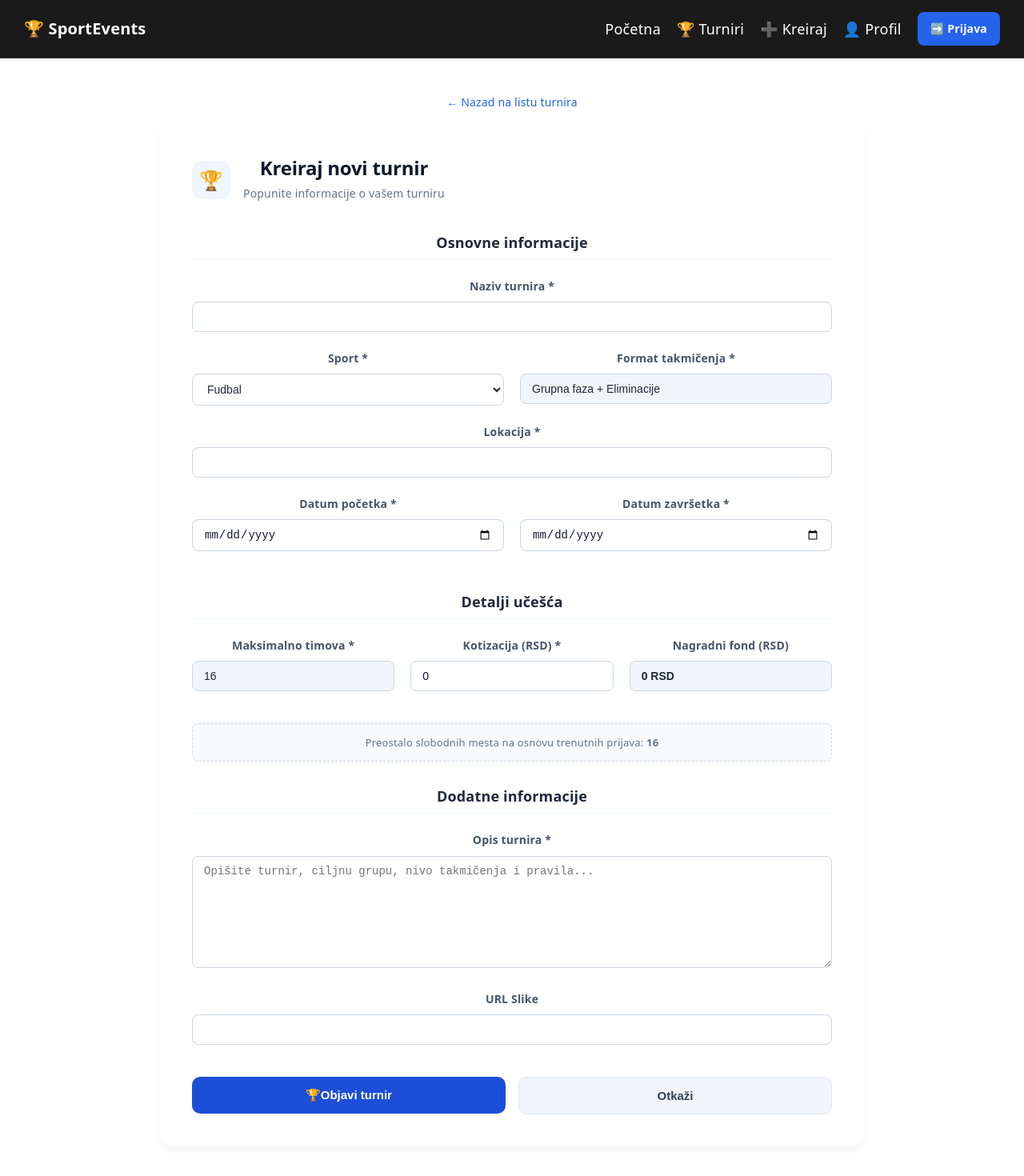
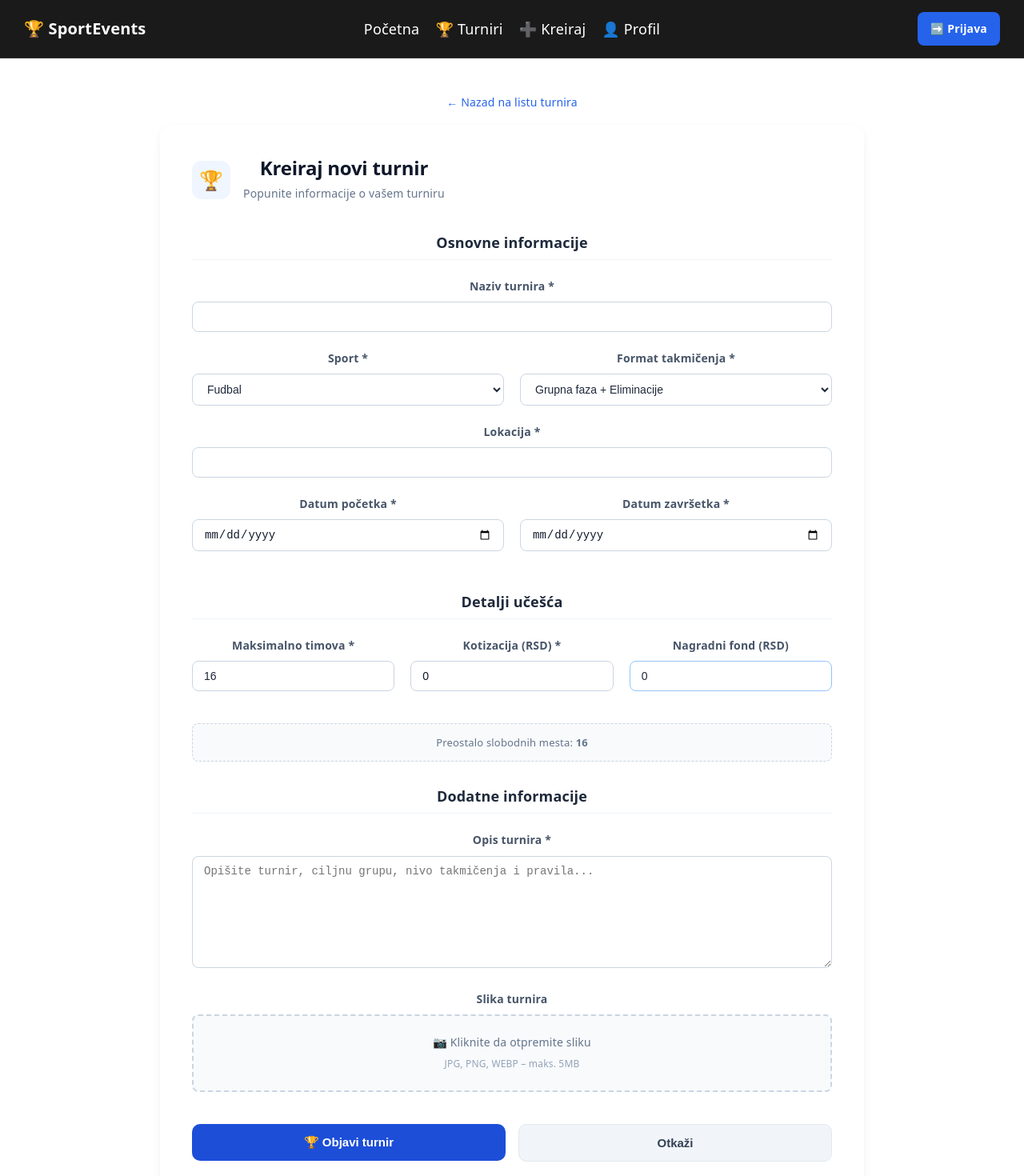
Before and after one commit to elab-development/klijentske-veb-tehnologije-2024-2024-0314-sportski-dogadjaji-turniri, a React (Vite) app: page /kreiraj-turnir in a window 1280 px wide. Shown: the top 1470 px of the page at 80% size. Built offline with nearby package versions, Linux system fonts and the light colour scheme.

Commit message:
Ispravke 2

```diff
--- a/src/komponente/LokacijaVreme.tsx
+++ b/src/komponente/LokacijaVreme.tsx
@@ -22,6 +22,7 @@ export const LokacijaVreme: React.FC<LokacijaVremeProps> = ({ lokacija }) => {
     const [vreme, setVreme] = useState<VremenskiPodaci | null>(null);
     const [ucitavanje, setUcitavanje] = useState<boolean>(true);
     const [greska, setGreska] = useState<string | null>(null);
+    const [koordinate, setKoordinate] = useState<{ lat: number; lon: number } | null>(null);
 
     useEffect(() => {
         let aktivno = true;
@@ -33,6 +34,8 @@ export const LokacijaVreme: React.FC<LokacijaVremeProps> = ({ lokacija }) => {
                 const geoData = await geoRes.json();
                 const lat = geoData[0] ? parseFloat(geoData[0].lat) : 44.787197;
                 const lon = geoData[0] ? parseFloat(geoData[0].lon) : 20.4489216;
+
+                if (aktivno) setKoordinate({ lat, lon });
 
                 const weatherRes = await fetch(`https://api.open-meteo.com/v1/forecast?latitude=${lat}&longitude=${lon}&current_weather=true`);
                 if (!weatherRes.ok) throw new Error("Greška pri učitavanju vremena");
@@ -55,6 +58,10 @@ export const LokacijaVreme: React.FC<LokacijaVremeProps> = ({ lokacija }) => {
         ucitaj();
         return () => { aktivno = false; };
     }, [lokacija]);
+
+    const mapSrc = koordinate
+        ? `https://www.openstreetmap.org/export/embed.html?bbox=${koordinate.lon - 0.05}%2C${koordinate.lat - 0.03}%2C${koordinate.lon + 0.05}%2C${koordinate.lat + 0.03}&layer=mapnik&marker=${koordinate.lat}%2C${koordinate.lon}`
+        : '';
 
     return (
         <div style={{ marginTop: '16px', padding: '16px', backgroundColor: '#f8fafc', borderRadius: '12px', border: '1px solid #e2e8f0', fontSize: '14px', color: '#334155' }}>
@@ -80,14 +87,20 @@ export const LokacijaVreme: React.FC<LokacijaVremeProps> = ({ lokacija }) => {
                     📍 Lokacija
                 </h4>
                 <div style={{ width: '100%', height: '220px', borderRadius: '8px', overflow: 'hidden', border: '1px solid #e2e8f0' }}>
+                    {koordinate ? (
                         <iframe
                             title="Mapa"
                             width="100%"
                             height="100%"
                             style={{ border: 0 }}
-                        src={`https://maps.google.com/maps?q=${encodeURIComponent(lokacija)}&t=&z=14&ie=UTF8&iwloc=&output=embed`}
+                            src={mapSrc}
                             allowFullScreen
                         ></iframe>
+                    ) : (
+                        <div style={{ display: 'flex', alignItems: 'center', justifyContent: 'center', height: '100%', color: '#94a3b8' }}>
+                            Učitavanje mape...
+                        </div>
+                    )}
                 </div>
             </div>
         </div>
--- a/src/komponente/navigacija.tsx
+++ b/src/komponente/navigacija.tsx
@@ -14,14 +14,23 @@ export const Navigacija: React.FC = () => {
       borderBottom: '1px solid #333'
     }}>
       <div style={{
-        display: 'flex',
-        justifyContent: 'space-between',
+        display: 'grid',
+        gridTemplateColumns: '1fr auto 1fr',
         alignItems: 'center',
         width: '100%'
       }}>
-        <div style={{ fontSize: '20px', fontWeight: 'bold' }}>
+        <div style={{ fontSize: '20px', fontWeight: 'bold', justifySelf: 'start' }}>
           🏆 SportEvents
         </div>
+
+        <div style={{ display: 'flex', gap: '20px', alignItems: 'center', justifySelf: 'center' }} className="desktop-nav">
+          <Link to="/pocetna" style={{ color: '#ffffff', textDecoration: 'none' }}>Početna</Link>
+          <Link to="/turniri" style={{ color: '#ffffff', textDecoration: 'none' }}>🏆 Turniri</Link>
+          <Link to="/kreiraj-turnir" style={{ color: '#ffffff', textDecoration: 'none' }}>➕ Kreiraj</Link>
+          <Link to="/profil" style={{ color: '#ffffff', textDecoration: 'none' }}>👤 Profil</Link>
+        </div>
+
+        <div style={{ justifySelf: 'end', display: 'flex', alignItems: 'center', gap: '12px' }}>
           <button
             onClick={() => setOtvoren(!otvoren)}
             style={{
@@ -38,12 +47,6 @@ export const Navigacija: React.FC = () => {
           >
             ☰
           </button>
-
-        <div style={{ display: 'flex', gap: '20px', alignItems: 'center' }} className="desktop-nav">
-          <Link to="/pocetna" style={{ color: '#ffffff', textDecoration: 'none' }}>Početna</Link>
-          <Link to="/turniri" style={{ color: '#ffffff', textDecoration: 'none' }}>🏆 Turniri</Link>
-          <Link to="/kreiraj-turnir" style={{ color: '#ffffff', textDecoration: 'none' }}>➕ Kreiraj</Link>
-          <Link to="/profil" style={{ color: '#ffffff', textDecoration: 'none' }}>👤 Profil</Link>
           <Link to="/prijava" style={{
             color: '#ffffff',
             backgroundColor: '#2563eb',
@@ -55,7 +58,7 @@ export const Navigacija: React.FC = () => {
             display: 'inline-flex',
             alignItems: 'center',
             gap: '6px'
-          }}>
+          }} className="desktop-nav">
             ➡️ Prijava
           </Link>
         </div>
@@ -69,7 +72,7 @@ export const Navigacija: React.FC = () => {
           marginTop: '15px',
           borderTop: '1px solid #333',
           paddingTop: '15px'
-        }} className="mobile-nav">
+        }}>
           <Link to="/pocetna" onClick={() => setOtvoren(false)} style={{ color: '#ffffff', textDecoration: 'none' }}>Početna</Link>
           <Link to="/turniri" onClick={() => setOtvoren(false)} style={{ color: '#ffffff', textDecoration: 'none' }}>🏆 Turniri</Link>
           <Link to="/kreiraj-turnir" onClick={() => setOtvoren(false)} style={{ color: '#ffffff', textDecoration: 'none' }}>➕ Kreiraj</Link>
--- a/src/strane/kreirajTurnir.tsx
+++ b/src/strane/kreirajTurnir.tsx
@@ -1,20 +1,64 @@
-import React, { useState } from 'react';
+import React, { useState, useRef } from 'react';
 import { PoljeZaUnos } from '../komponente/poljeZaUnos';
 import { Dugme } from '../komponente/dugme';
 import type { TurnirInterface } from '../modeli/turniri';
 import { TurnirMenadzer } from '../modeli/turniri';
 
-// 1. REŠENJE: Pomoćna funkcija je premeštena VAN komponente.
-// Na ovaj način linter ne skenira Date.now() kao deo render ciklusa komponente.
 const kreirajDatumSaFallbackom = (datumStr: string): Date => {
   return new Date(datumStr || Date.now());
 };
 
+const SPORTOVI: { [key: string]: { formati: string[]; maxTimova: number; slike: string } } = {
+  'Fudbal': {
+    formati: ['Grupna faza + Eliminacije', 'Ligaški sistem', 'Kup sistem', 'Turnirski format'],
+    maxTimova: 16,
+    slike: 'https://images.unsplash.com/photo-1579952363873-27f3bade9f55?w=500'
+  },
+  'Košarka': {
+    formati: ['Ligaški sistem', 'Kup sistem', 'Grupna faza + Nokaut', '3x3 turnir'],
+    maxTimova: 12,
+    slike: 'https://images.unsplash.com/photo-1546519638-68e109498ffc?w=500'
+  },
+  'Tenis': {
+    formati: ['Kup sistem (jedna eliminacija)', 'Dvostrani kup', 'Grupna faza + Nokaut', 'Rober turnir'],
+    maxTimova: 32,
+    slike: 'https://images.unsplash.com/photo-1595435934249-5df7ed86e1c0?w=500'
+  },
+  'Odbojka': {
+    formati: ['Grupna faza + Eliminacije', 'Ligaški sistem', 'Kup sistem', 'Beach turnir'],
+    maxTimova: 8,
+    slike: 'https://images.unsplash.com/photo-1612872087720-bb876e2e67d1?w=500'
+  },
+  'Rukomet': {
+    formati: ['Grupna faza + Eliminacije', 'Ligaški sistem', 'Kup sistem'],
+    maxTimova: 8,
+    slike: 'https://images.unsplash.com/photo-1608245449230-4ac19066d2d0?w=500'
+  },
+  'Stoni tenis': {
+    formati: ['Kup sistem', 'Rober turnir', 'Grupna faza + Nokaut'],
+    maxTimova: 16,
+    slike: 'https://images.unsplash.com/photo-1544551763-46a013bb70d5?w=500'
+  },
+  'Badminton': {
+    formati: ['Kup sistem', 'Grupna faza + Nokaut', 'Rober turnir'],
+    maxTimova: 16,
+    slike: 'https://images.unsplash.com/photo-1626224583764-f87db24ac4ea?w=500'
+  },
+  'Šah': {
+    formati: ['Švajcarski sistem', 'Rober turnir', 'Nokaut sistem'],
+    maxTimova: 32,
+    slike: 'https://images.unsplash.com/photo-1528819622765-d6bcf132f793?w=500'
+  },
+};
+
 export const KreirajTurnir: React.FC = () => {
+  const fileInputRef = useRef<HTMLInputElement>(null);
+  const [slikaPreview, setSlikaPreview] = useState<string>('');
+
   const [forma, setForma] = useState({
     naziv: '',
     sport: 'Fudbal',
-    format: 'Grupna faza + Eliminacije',
+    format: SPORTOVI['Fudbal'].formati[0],
     lokacija: '',
     datumPocetka: '',
     datumZavrsetka: '',
@@ -22,40 +66,41 @@ export const KreirajTurnir: React.FC = () => {
     prijavljenoTimova: 0,
     kotizacija: 0,
     nagradniFond: 0,
-    urlSlike: '',
     opis: ''
   });
 
   const [porukaUspeha, setPorukaUspeha] = useState<string>('');
+  const [nagradniFondRucno, setNagradniFondRucno] = useState(false);
+
+  const handleSlikaUpload = (e: React.ChangeEvent<HTMLInputElement>) => {
+    const file = e.target.files?.[0];
+    if (!file) return;
+    const reader = new FileReader();
+    reader.onloadend = () => {
+      setSlikaPreview(reader.result as string);
+    };
+    reader.readAsDataURL(file);
+  };
 
   const handleInputChange = (polje: keyof typeof forma, vrednost: string | number) => {
+    if (polje === 'nagradniFond') {
+      setNagradniFondRucno(true);
+      setForma(f => ({ ...f, nagradniFond: Number(vrednost) }));
+      return;
+    }
     setForma(f => {
-      let konacnaVrednost = vrednost;
+      const novoStanje = { ...f, [polje]: vrednost };
 
-      if (polje === 'kotizacija') {
-        konacnaVrednost = vrednost === '' ? '' : Number(vrednost);
+      if (polje === 'sport') {
+        const sport = vrednost as string;
+        novoStanje.format = SPORTOVI[sport]?.formati[0] ?? '';
+        novoStanje.maxTimova = SPORTOVI[sport]?.maxTimova ?? 16;
       }
 
-
-
-
-
-      const novoStanje = { ...f, [polje]: konacnaVrednost };
-
-      if (polje === 'sport') {
-        if (vrednost === 'Fudbal') {
-          novoStanje.maxTimova = 16;
-          novoStanje.format = 'Grupna faza + Eliminacije';
-        } else if (vrednost === 'Košarka') {
-          novoStanje.maxTimova = 12;
-          novoStanje.format = 'Ligaški sistem';
-        } else if (vrednost === 'Tenis') {
-          novoStanje.maxTimova = 32;
-          novoStanje.format = 'Kup sistem (Jedna eliminacija)';
-        }
+      if (!nagradniFondRucno && (polje === 'maxTimova' || polje === 'kotizacija' || polje === 'sport')) {
+        novoStanje.nagradniFond = Math.round(novoStanje.maxTimova * novoStanje.kotizacija * 0.8);
       }
 
-      novoStanje.nagradniFond = novoStanje.maxTimova * novoStanje.kotizacija * 0.8;
       return novoStanje;
     });
   };
@@ -66,7 +111,6 @@ export const KreirajTurnir: React.FC = () => {
     ? 'Datum završetka ne može biti pre datuma početka!'
     : '';
 
-  // Privremeni objekat za menadžera koristi potpuno čistu vrednost (0) tokom samog rendera
   const privremeniTurnir: TurnirInterface = {
     id: 0,
     naziv: forma.naziv,
@@ -80,7 +124,7 @@ export const KreirajTurnir: React.FC = () => {
     kotizacija: forma.kotizacija,
     nagradniFond: forma.nagradniFond,
     status: 'Otvorene prijave',
-    urlSlike: forma.urlSlike,
+    urlSlike: slikaPreview || SPORTOVI[forma.sport]?.slike || '',
     opis: forma.opis
   };
   const menadzer = new TurnirMenadzer(privremeniTurnir);
@@ -88,9 +132,6 @@ export const KreirajTurnir: React.FC = () => {
   const handleSubmit = (e: React.FormEvent) => {
     e.preventDefault();
     if (greskaDatuma) return;
-
-    const konacniDatumPocetka = kreirajDatumSaFallbackom(forma.datumPocetka);
-    const konacniDatumZavrsetka = kreirajDatumSaFallbackom(forma.datumZavrsetka);
 
     const stored = localStorage.getItem('turniri');
     let trenutniTurniri: TurnirInterface[] = [];
@@ -102,20 +143,20 @@ export const KreirajTurnir: React.FC = () => {
     const noviTurnir: TurnirInterface = {
       ...privremeniTurnir,
       id: noviId,
-      datumPocetka: konacniDatumPocetka,
-      datumZavrsetka: konacniDatumZavrsetka,
-      urlSlike: forma.urlSlike || (forma.sport === 'Košarka' ? 'https://images.unsplash.com/photo-1546519638-68e109498ffc?w=500' : forma.sport === 'Tenis' ? 'https://images.unsplash.com/photo-1595435934249-5df7ed86e1c0?w=500' : 'https://images.unsplash.com/photo-1579952363873-27f3bade9f55?w=500'),
+      datumPocetka: kreirajDatumSaFallbackom(forma.datumPocetka),
+      datumZavrsetka: kreirajDatumSaFallbackom(forma.datumZavrsetka),
     };
 
     trenutniTurniri.unshift(noviTurnir);
     localStorage.setItem('turniri', JSON.stringify(trenutniTurniri));
 
     setPorukaUspeha(`Uspešno ste kreirali turnir: "${forma.naziv}"!`);
+    setSlikaPreview('');
 
     setForma({
       naziv: '',
       sport: 'Fudbal',
-      format: 'Grupna faza + Eliminacije',
+      format: SPORTOVI['Fudbal'].formati[0],
       lokacija: '',
       datumPocetka: '',
       datumZavrsetka: '',
@@ -123,13 +164,10 @@ export const KreirajTurnir: React.FC = () => {
       prijavljenoTimova: 0,
       kotizacija: 0,
       nagradniFond: 0,
-      urlSlike: '',
       opis: ''
     });
+    setNagradniFondRucno(false);
   };
-
-
-  //css
 
   const stilSekcije: React.CSSProperties = {
     fontSize: '18px',
@@ -139,7 +177,6 @@ export const KreirajTurnir: React.FC = () => {
     paddingBottom: '8px',
     marginTop: '30px',
     marginBottom: '20px'
-
   };
   const stilLabele: React.CSSProperties = {
     display: 'block',
@@ -148,7 +185,6 @@ export const KreirajTurnir: React.FC = () => {
     fontSize: '14px',
     color: '#475569'
   };
-
   const stilInputa: React.CSSProperties = {
     width: '100%',
     padding: '10px 14px',
@@ -161,22 +197,17 @@ export const KreirajTurnir: React.FC = () => {
     boxSizing: 'border-box'
   };
 
-
-
   return (
     <div style={{ backgroundColor: '#ffffff', padding: '40px 20px', minHeight: '100vh', fontFamily: 'system-ui, sans-serif' }}>
 
-      {/* Link Nazad */}
       <div style={{ maxWidth: '800px', margin: '0 auto 15px auto' }}>
         <a href="/turniri" style={{ color: '#2563eb', textDecoration: 'none', fontSize: '14px', fontWeight: '500', display: 'inline-flex', alignItems: 'center', gap: '5px' }}>
           ← Nazad na listu turnira
         </a>
       </div>
 
-      {/* Glavna kartica forme */}
       <div style={{ maxWidth: '800px', margin: '0 auto', padding: '40px', borderRadius: '16px', backgroundColor: '#ffffff', boxShadow: '0 4px 12px rgba(0,0,0,0.05)' }}>
 
-        {/* Naslovna sekcija sa ikonom */}
         <div style={{ display: 'flex', alignItems: 'center', gap: '16px', marginBottom: '35px' }}>
           <div style={{ width: '48px', height: '48px', backgroundColor: '#eff6ff', borderRadius: '12px', display: 'flex', alignItems: 'center', justifyContent: 'center', color: '#2563eb', fontSize: '24px' }}>
             🏆
@@ -191,7 +222,6 @@ export const KreirajTurnir: React.FC = () => {
 
         <form onSubmit={handleSubmit}>
 
-          {/* SEKCIJA 1: Osnovne informacije */}
           <div style={stilSekcije}>Osnovne informacije</div>
 
           <div style={{ marginBottom: '20px' }}>
@@ -202,14 +232,18 @@ export const KreirajTurnir: React.FC = () => {
             <div style={{ flex: 1 }}>
               <label style={stilLabele}>Sport *</label>
               <select value={forma.sport} onChange={(e) => handleInputChange('sport', e.target.value)} style={stilInputa}>
-                <option value="Fudbal">Fudbal</option>
-                <option value="Košarka">Košarka</option>
-                <option value="Tenis">Tenis</option>
+                {Object.keys(SPORTOVI).map(s => (
+                  <option key={s} value={s}>{s}</option>
+                ))}
               </select>
             </div>
             <div style={{ flex: 1 }}>
               <label style={stilLabele}>Format takmičenja *</label>
-              <input type="text" value={forma.format} readOnly style={{ ...stilInputa, backgroundColor: '#f1f5f9', cursor: 'not-allowed' }} />
+              <select value={forma.format} onChange={(e) => handleInputChange('format', e.target.value)} style={stilInputa}>
+                {(SPORTOVI[forma.sport]?.formati ?? []).map(f => (
+                  <option key={f} value={f}>{f}</option>
+                ))}
+              </select>
             </div>
           </div>
 
@@ -228,57 +262,94 @@ export const KreirajTurnir: React.FC = () => {
 
           {greskaDatuma && <p style={{ color: '#ef4444', fontSize: '13px', marginTop: '-10px', marginBottom: '20px', fontWeight: '500' }}>{greskaDatuma}</p>}
 
-
-          {/* SEKCIJA 2: Detalji učešća */}
           <div style={stilSekcije}>Detalji učešća</div>
 
           <div style={{ display: 'flex', gap: '20px', marginBottom: '20px' }}>
             <div style={{ flex: 1 }}>
               <label style={stilLabele}>Maksimalno timova *</label>
-              <input type="number" value={forma.maxTimova} readOnly style={{ ...stilInputa, backgroundColor: '#f1f5f9' }} />
+              <input
+                type="number"
+                value={forma.maxTimova}
+                min={2}
+                max={256}
+                onChange={(e) => handleInputChange('maxTimova', Number(e.target.value))}
+                style={stilInputa}
+              />
             </div>
             <div style={{ flex: 1 }}>
               <PoljeZaUnos labela="Kotizacija (RSD) *" tip="number" vrednost={forma.kotizacija} promena={(e) => handleInputChange('kotizacija', Number(e.target.value))} obavezno />
             </div>
             <div style={{ flex: 1 }}>
               <label style={stilLabele}>Nagradni fond (RSD)</label>
-              <input type="text" value={`${forma.nagradniFond.toLocaleString('sr-RS')} RSD`} readOnly style={{ ...stilInputa, backgroundColor: '#f1f5f9', fontWeight: '600' }} />
+              <input
+                type="number"
+                value={forma.nagradniFond}
+                min={0}
+                onChange={(e) => handleInputChange('nagradniFond', Number(e.target.value))}
+                style={{ ...stilInputa, borderColor: nagradniFondRucno ? '#cbd5e1' : '#93c5fd' }}
+              />
+
             </div>
           </div>
 
           <div style={{ padding: '10px 14px', backgroundColor: '#f8fafc', border: '1px dashed #cbd5e1', borderRadius: '8px', marginBottom: '20px', fontSize: '13px', color: '#64748b' }}>
-            Preostalo slobodnih mesta na osnovu trenutnih prijava: <strong>{menadzer.slobodnaMesta()}</strong>
+            Preostalo slobodnih mesta: <strong>{menadzer.slobodnaMesta()}</strong>
           </div>
 
-
-          {/* SEKCIJA 3: Dodatne informacije */}
           <div style={stilSekcije}>Dodatne informacije</div>
 
           <div style={{ marginBottom: '20px' }}>
             <label style={stilLabele}>Opis turnira *</label>
-            <textarea placeholder="Opišite turnir, ciljnu grupu, nivo takmičenja i pravila..." value={forma.opis} onChange={(e) => handleInputChange('opis', e.target.value)} style={{ ...stilInputa, height: '140px', resize: 'vertical' }} required />
+            <textarea
+              placeholder="Opišite turnir, ciljnu grupu, nivo takmičenja i pravila..."
+              value={forma.opis}
+              onChange={(e) => handleInputChange('opis', e.target.value)}
+              style={{ ...stilInputa, height: '140px', resize: 'vertical' }}
+              required
+            />
           </div>
 
           <div style={{ marginBottom: '20px' }}>
-            <PoljeZaUnos labela="URL Slike" tip="text" vrednost={forma.urlSlike} promena={(e) => handleInputChange('urlSlike', e.target.value)} />
+            <label style={stilLabele}>Slika turnira</label>
+            <input
+              ref={fileInputRef}
+              type="file"
+              accept="image/*"
+              onChange={handleSlikaUpload}
+              style={{ display: 'none' }}
+            />
+            <div
+              onClick={() => fileInputRef.current?.click()}
+              style={{
+                border: '2px dashed #cbd5e1',
+                borderRadius: '8px',
+                padding: '20px',
+                textAlign: 'center',
+                cursor: 'pointer',
+                backgroundColor: '#f8fafc',
+                color: '#64748b',
+                fontSize: '14px'
+              }}
+            >
+              {slikaPreview ? (
+                <img src={slikaPreview} alt="Preview" style={{ maxHeight: '180px', maxWidth: '100%', borderRadius: '8px', objectFit: 'cover' }} />
+              ) : (
+                <div>📷 Kliknite da otpremite sliku<br /><span style={{ fontSize: '12px', color: '#94a3b8' }}>JPG, PNG, WEBP – maks. 5MB</span></div>
+              )}
+            </div>
+            {slikaPreview && (
+              <button type="button" onClick={() => setSlikaPreview('')} style={{ marginTop: '8px', fontSize: '12px', color: '#ef4444', background: 'none', border: 'none', cursor: 'pointer' }}>
+                ✕ Ukloni sliku
+              </button>
+            )}
           </div>
-
 
           <div style={{ display: 'flex', gap: '16px', justifyContent: 'center', marginTop: '40px', width: '100%' }}>
             <div style={{ flex: 1 }}>
-              <Dugme
-                labela="🏆Objavi turnir"
-                tip="submit"
-                vrsta="primarno"
-              />
+              <Dugme labela="🏆 Objavi turnir" tip="submit" vrsta="primarno" />
             </div>
             <div style={{ flex: 1 }}>
-              <Dugme
-                labela="Otkaži"
-                tip="button"
-                vrsta="secondary"
-                akcija={() => window.history.back()}
-              />
+              <Dugme labela="Otkaži" tip="button" vrsta="secondary" akcija={() => window.history.back()} />
             </div>
           </div>
 
```
Lines whose indentation alone changed are shown as unchanged.
